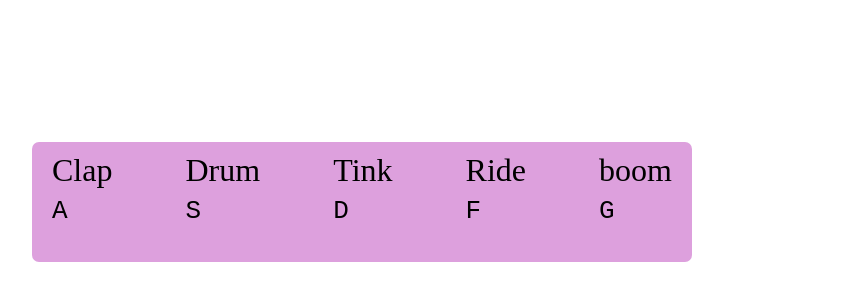
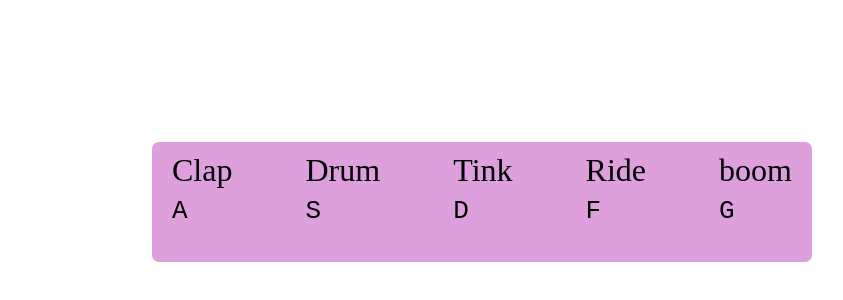
Before and after one commit to SilentStorm227/Drum-Kit, a plain HTML site: page index.html in a window 1280 px wide. Shown: the part 258-558 px from the top of the page, without its empty margins (376-1219 px from the left). Drawn offline with Linux system fonts and the light colour scheme.

Commit message:
donegit commit

```diff
--- a/style.css
+++ b/style.css
@@ -9,6 +9,7 @@
     display: flex;
     justify-content: space-between;
     margin: 400px;
+    margin-left: 520px;
     font-size: 2em;
     border-radius: 7px;
     background-color: plum;
```
